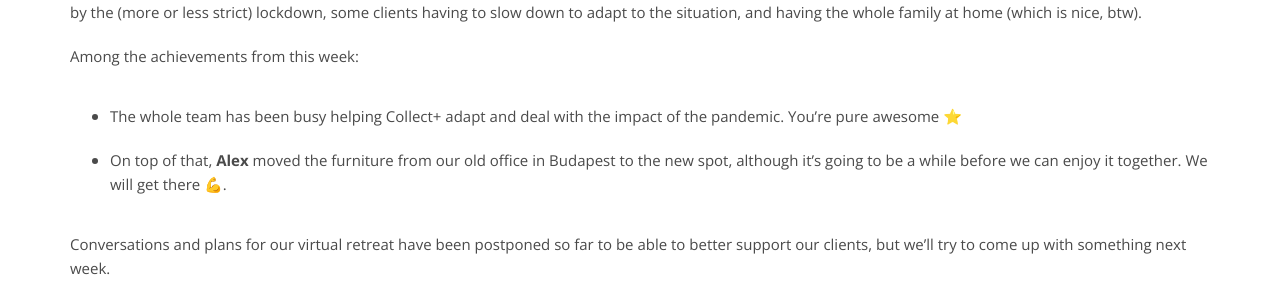
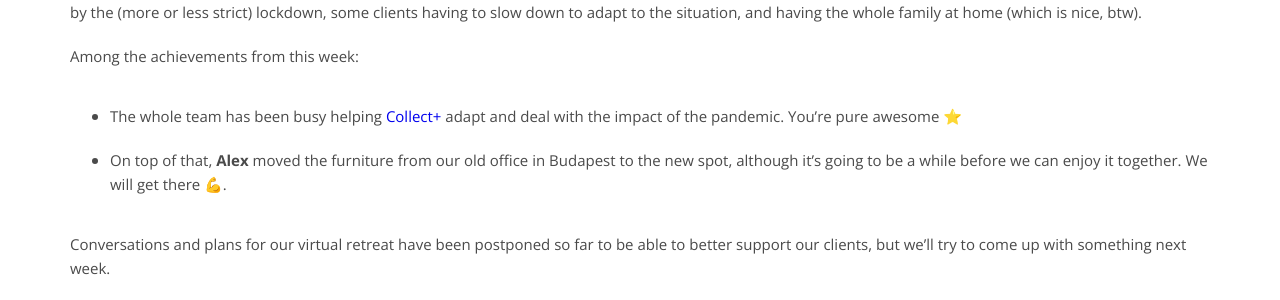
Before and after one commit to 100Starlings/100starlings.github.io, a Jekyll site: the page built from _posts/2020-03-29-2020-03-27-week-264.md, in a window 1280 px wide and 1106 px high. Shown: the part 534-834 px from the top of the window. Built offline with Jekyll 4.4.1, drawn with Linux system fonts in a browser that asks for light colours; nearby versions of some CDN libraries; comment, search, counter and statistics services are not loaded; part of the change alters nothing that is shown.

```diff
--- a/_posts/2020-03-29-2020-03-27-week-264.md
+++ b/_posts/2020-03-29-2020-03-27-week-264.md
@@ -14,7 +14,7 @@ to adapt to the situation, and having the whole family at home (which is nice, b
 
 Among the achievements from this week:
 
-* The whole team has been busy helping Collect+ adapt and deal with the impact
+* The whole team has been busy helping [Collect+](https://www.collectplus.co.uk) adapt and deal with the impact
   of the pandemic. You're pure awesome ⭐️
 
 * On top of that, **Alex** moved the furniture from our old office in Budapest to the new spot,
```
